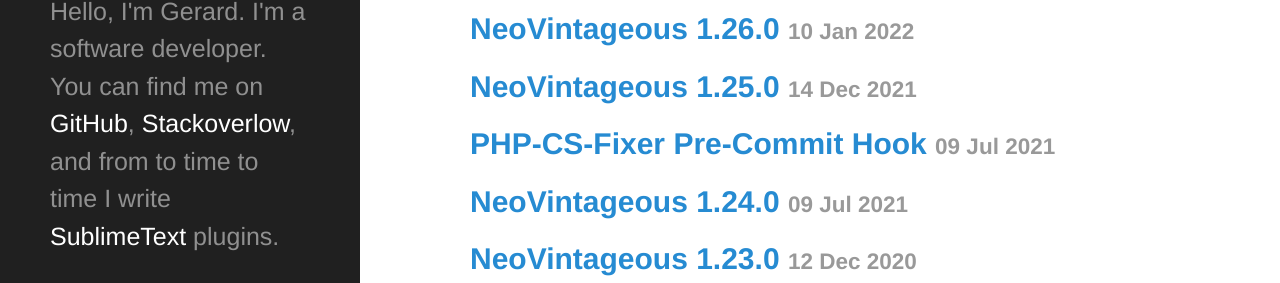
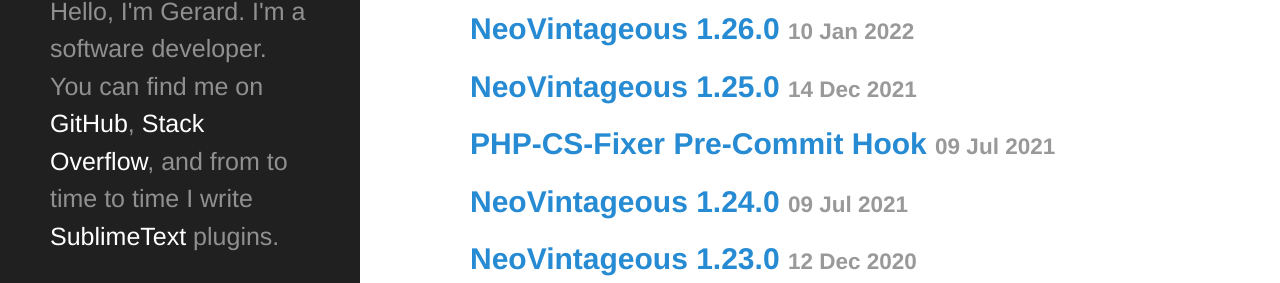
Before and after one commit to gerardroche/gerardroche.github.io, a Jekyll site: the page built from index.html, in a window 1280 px wide. Shown: the part 550-833 px from the top of the page. Built offline with Jekyll 4.4.1, drawn with Linux system fonts in a browser that asks for light colours.

Commit message:
Fix typo

```diff
--- a/_includes/sidebar.html
+++ b/_includes/sidebar.html
@@ -6,7 +6,7 @@
           <img class="emoji" title=":zap:" alt=":zap:" src="/assets/zap.png" height="20" width="20"> KAPOW
         </a>
       </h1>
-      <p class="lead">Hello, I'm Gerard. I'm a software developer. You can find me on <a href="https://github.com/{{ site.github.username }}">GitHub</a>, <a href="https://stackoverflow.com/users/{{ site.stackoverflow.user }}">Stackoverlow</a>, and from to time to time I write <a href="https://packagecontrol.io/browse/authors/{{ site.packagecontrol.author }}">SublimeText</a> plugins.</p>
+      <p class="lead">Hello, I'm Gerard. I'm a software developer. You can find me on <a href="https://github.com/{{ site.github.username }}">GitHub</a>, <a href="https://stackoverflow.com/users/{{ site.stackoverflow.user }}">Stack Overflow</a>, and from to time to time I write <a href="https://packagecontrol.io/browse/authors/{{ site.packagecontrol.author }}">SublimeText</a> plugins.</p>
     </div>
 
     <nav class="sidebar-nav">
```
